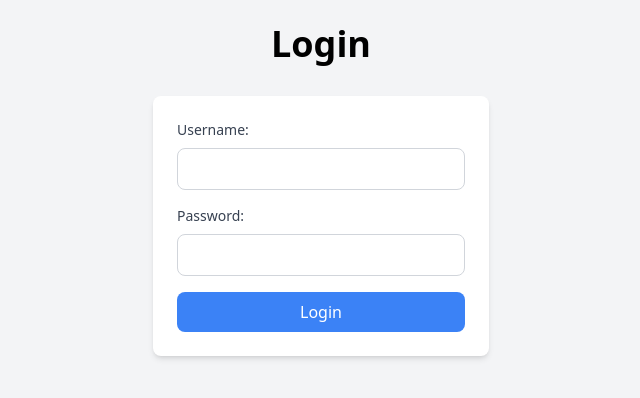
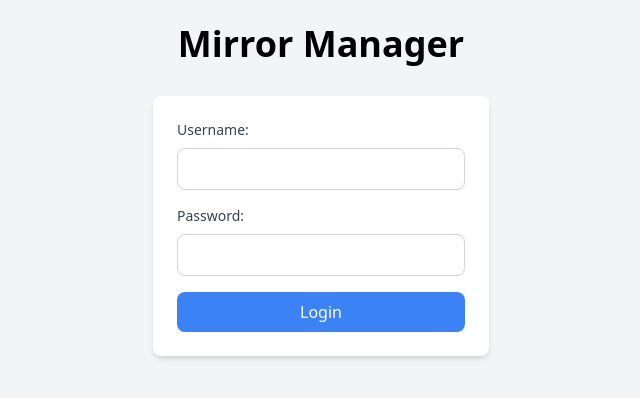
Before and after one commit to Keyz078/mirror-manager, a Flask app: page /login in a window 1280 px wide. Shown: the top 398 px of the page, without its empty margins (319-959 px from the left). Run offline with Flask 3, Linux system fonts and the light colour scheme.

Commit message:
Update login.html

```diff
--- a/with-login/templates/login.html
+++ b/with-login/templates/login.html
@@ -9,7 +9,7 @@
 </head>
 <body class="bg-gray-100 font-sans">
     <div class="container mx-auto p-6 max-w-sm">
-        <h1 class="text-4xl font-bold text-center mb-8">Login</h1>
+        <h1 class="text-4xl font-bold text-center mb-8">Mirror Manager</h1>
 
         <form action="/login" method="POST" class="bg-white p-6 rounded-lg shadow-md">
             <label for="username" class="block text-sm font-medium text-gray-700 mb-2">Username:</label>
```
